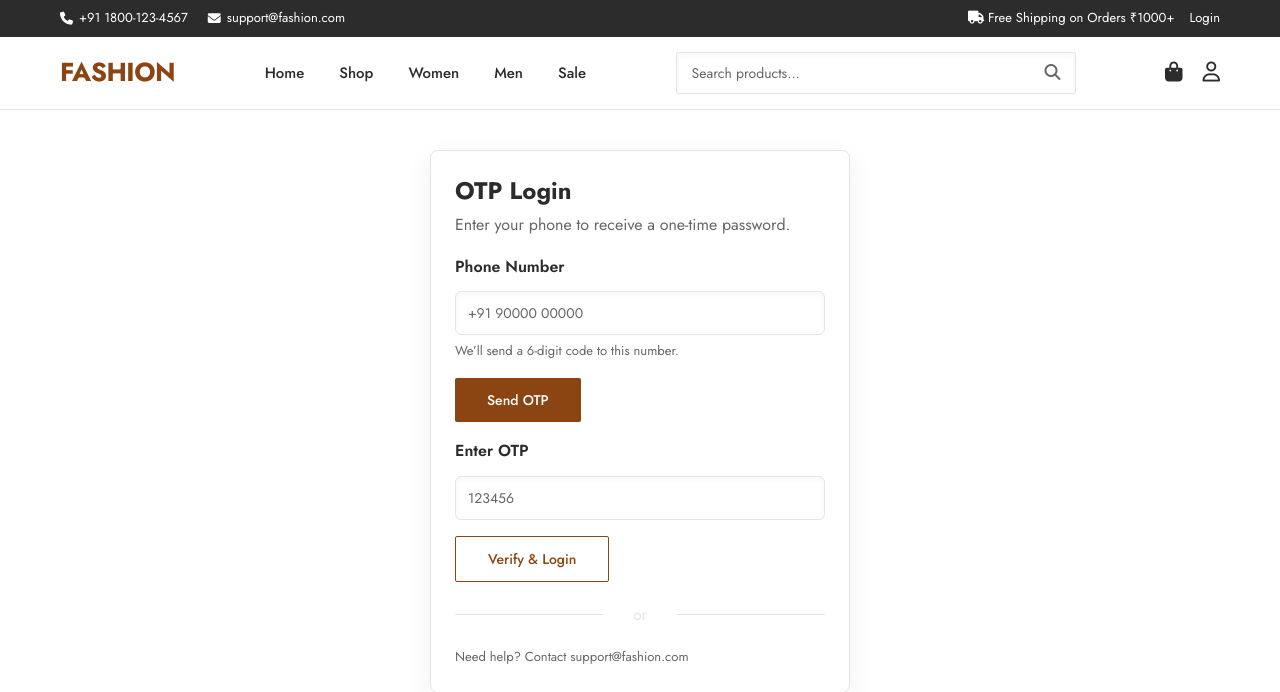
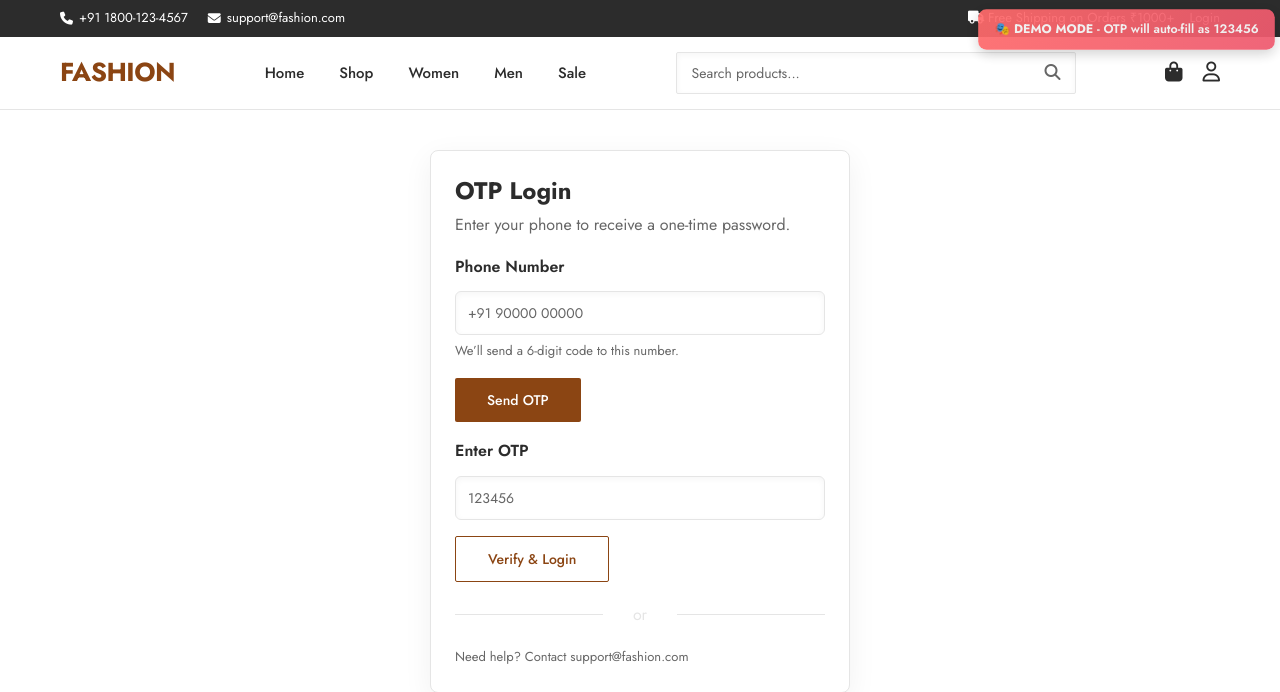
Before and after one commit to Achujozef/clothing, a Django app: page /auth/login/ in a window 1280 px wide. Shown: the top 692 px of the page. Run offline with Django 5.2, Linux system fonts and the light colour scheme.

Commit message:
Demo login implamented

```diff
--- /dev/null
+++ b/static/js/auth-demo.js
@@ -0,0 +1,132 @@
+/**
+ * DEMO SCRIPT - FOR DEMONSTRATION PURPOSES ONLY
+ *
+ * This script automatically fills OTP as "123456" and submits it
+ * after the user sends OTP request.
+ *
+ * ⚠️ REMOVE THIS SCRIPT IN PRODUCTION ⚠️
+ */
+
+(function() {
+    'use strict';
+
+    console.log('🎭 DEMO MODE: Auto-OTP enabled');
+
+    document.addEventListener('DOMContentLoaded', () => {
+        const sendBtn = document.querySelector('[data-otp-send]');
+        const verifyBtn = document.querySelector('[data-otp-verify]');
+        const otpInput = document.querySelector('[data-otp-code]');
+        const statusBox = document.querySelector('[data-otp-status]');
+
+        if (!sendBtn || !verifyBtn || !otpInput) {
+            console.warn('🎭 DEMO MODE: Required elements not found');
+            return;
+        }
+
+        // Create a MutationObserver to watch for status changes
+        const observer = new MutationObserver((mutations) => {
+            mutations.forEach((mutation) => {
+                if (mutation.type === 'childList' || mutation.type === 'characterData') {
+                    const statusText = statusBox.textContent.trim().toLowerCase();
+
+                    // Check if OTP was sent successfully
+                    if (statusText.includes('otp sent') || statusText.includes('check your phone')) {
+                        console.log('🎭 DEMO MODE: OTP sent detected, auto-filling...');
+
+                        // Wait a brief moment for visual effect
+                        setTimeout(() => {
+                            // Auto-fill OTP
+                            otpInput.value = '123456';
+                            otpInput.dispatchEvent(new Event('input', { bubbles: true }));
+
+                            // Visual feedback
+                            otpInput.style.border = '2px solid #28a745';
+                            otpInput.style.transition = 'all 0.3s ease';
+
+                            console.log('🎭 DEMO MODE: OTP filled with 123456');
+
+                            // Show demo message
+                            const demoMsg = document.createElement('div');
+                            demoMsg.textContent = '🎭 DEMO: Auto-filled OTP (123456)';
+                            demoMsg.style.cssText = `
+                                color: #28a745;
+                                font-size: 12px;
+                                margin-top: 8px;
+                                padding: 6px 12px;
+                                background: #e8f5e9;
+                                border-radius: 4px;
+                                font-weight: 600;
+                            `;
+                            otpInput.parentElement.appendChild(demoMsg);
+
+                            // Auto-click verify button after 1 second
+                            setTimeout(() => {
+                                console.log('🎭 DEMO MODE: Auto-clicking verify button...');
+                                verifyBtn.click();
+
+                                // Remove demo message
+                                setTimeout(() => {
+                                    demoMsg.remove();
+                                }, 2000);
+                            }, 1000);
+
+                        }, 500);
+                    }
+                }
+            });
+        });
+
+        // Start observing status box for text changes
+        if (statusBox) {
+            observer.observe(statusBox, {
+                childList: true,
+                characterData: true,
+                subtree: true
+            });
+        }
+
+        // Also add a direct event listener as backup
+        sendBtn.addEventListener('click', () => {
+            console.log('🎭 DEMO MODE: Send OTP clicked, waiting for response...');
+        });
+
+        // Add visual indicator that demo mode is active
+        const demoIndicator = document.createElement('div');
+        demoIndicator.innerHTML = '🎭 <strong>DEMO MODE</strong> - OTP will auto-fill as 123456';
+        demoIndicator.style.cssText = `
+            position: fixed;
+            top: 10px;
+            right: 10px;
+            background: linear-gradient(135deg, #ff6b6b 0%, #ee5a6f 100%);
+            color: white;
+            padding: 10px 16px;
+            border-radius: 8px;
+            font-size: 12px;
+            font-weight: 600;
+            z-index: 10000;
+            box-shadow: 0 4px 12px rgba(0,0,0,0.2);
+            animation: pulse 2s ease-in-out infinite;
+        `;
+
+        // Add pulse animation
+        const style = document.createElement('style');
+        style.textContent = `
+            @keyframes pulse {
+                0%, 100% { transform: scale(1); opacity: 1; }
+                50% { transform: scale(1.05); opacity: 0.9; }
+            }
+        `;
+        document.head.appendChild(style);
+        document.body.appendChild(demoIndicator);
+
+        // Console warning
+        console.log(`
+╔════════════════════════════════════════╗
+║  ⚠️  DEMO MODE ACTIVE  ⚠️              ║
+║                                        ║
+║  OTP will auto-fill with: 123456      ║
+║  Remove auth-demo.js in production!   ║
+╚════════════════════════════════════════╝
+        `);
+    });
+})();
--- a/templates/auth/login.html
+++ b/templates/auth/login.html
@@ -47,4 +47,6 @@
 
 {% block extra_js %}
 <script src="{% static 'js/auth.js' %}"></script>
+<!-- DEMO SCRIPT - Remove in production -->
+<script src="{% static 'js/auth-demo.js' %}"></script>
 {% endblock %}
```
